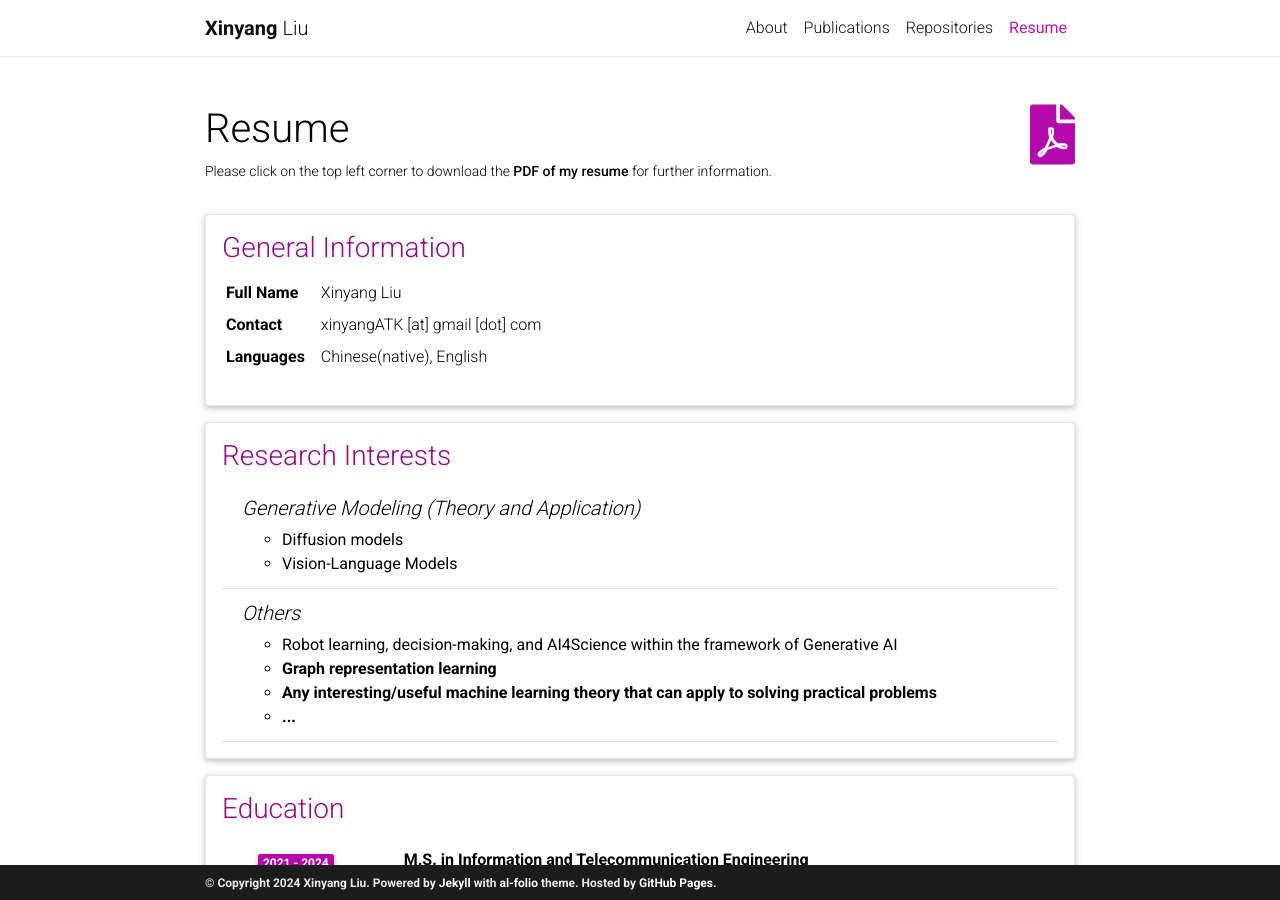
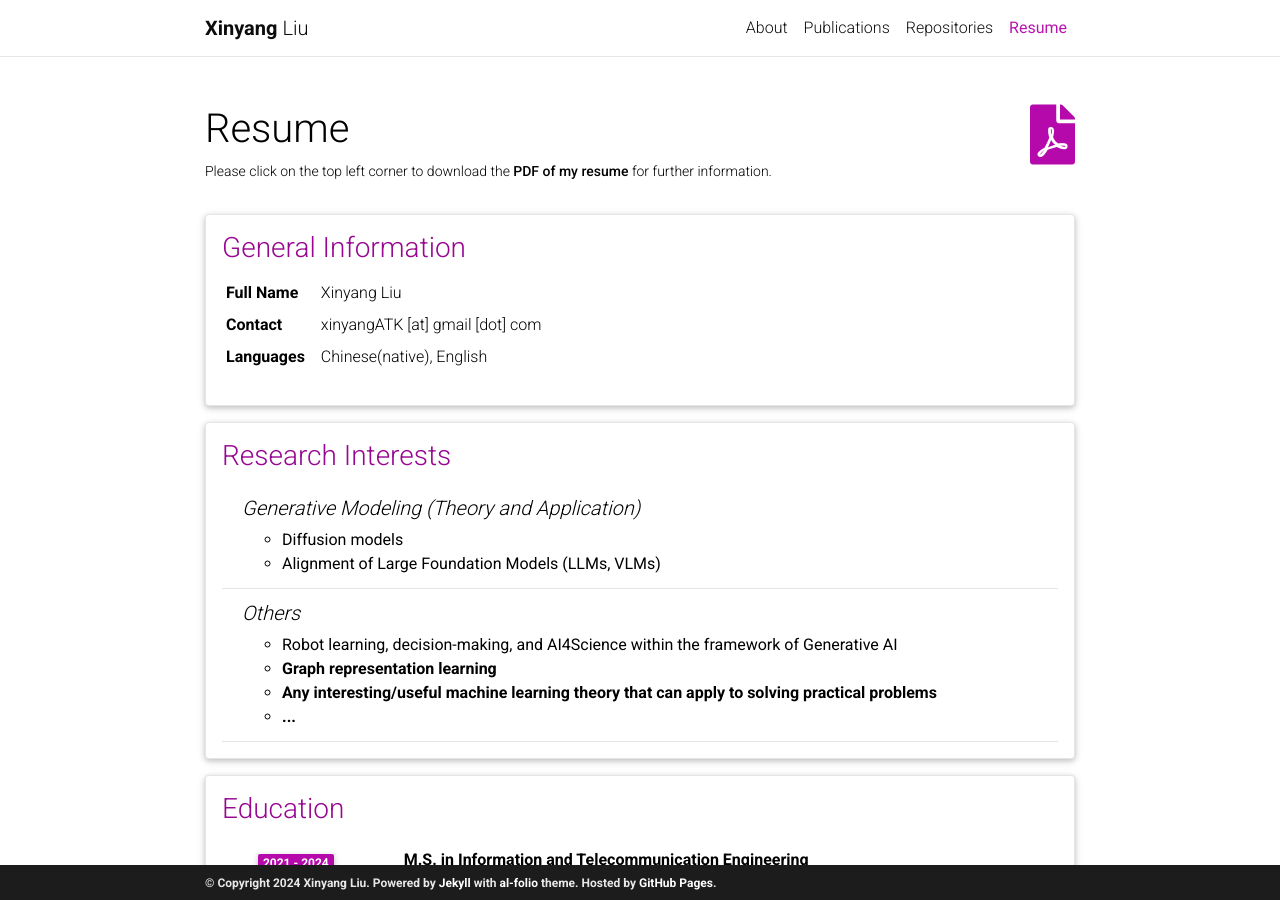
Before and after one commit to xinyangATK/xinyangATK.github.io, a Jekyll site: the page built from _pages/cv.md, in a window 1280 px wide and 900 px high. Built offline with Jekyll 4.4.1, drawn with Linux system fonts in a browser that asks for light colours; comment, search, counter and statistics services are not loaded; a style sheet for code colours, icons or effects is not loaded.

Commit message:
Update cv.yml

```diff
--- a/_data/cv.yml
+++ b/_data/cv.yml
@@ -14,7 +14,7 @@
     - title: Generative Modeling (Theory and Application)
       items:
         - <b>Diffusion models</b>
-        - <b>Vision-Language Models</b>
+        - <b>Alignment of Large Foundation Models (LLMs, VLMs)</b>
     - title: Others
       items:
         - <b>Robot learning, decision-making, and AI4Science within the framework of Generative AI<b>
```
